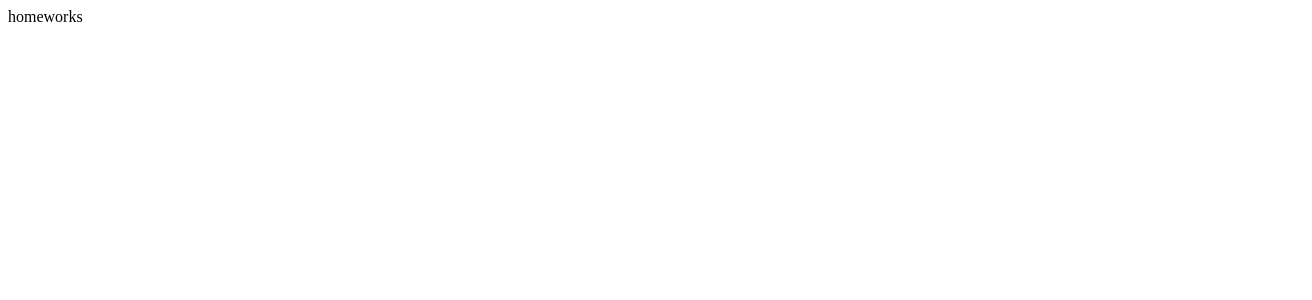
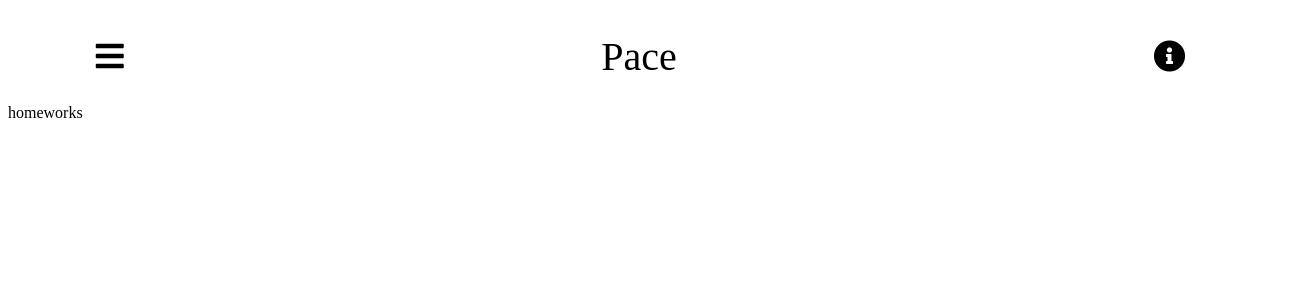
Before and after one commit to zakattack9/AI-Scholars-Hack, an Angular app: page / in a window 1280 px wide. Shown: the top 300 px of the page, 1312 px wide, since content can reach past the window. Built offline with nearby package versions, Linux system fonts and the light colour scheme.

Commit message:
style header

```diff
--- a/src/app/Components/Header/header.component.html
+++ b/src/app/Components/Header/header.component.html
@@ -1 +1,5 @@
-<div class="header-container">Pace</div>
+<div class="header-container">
+  <i class="fas fa-bars"></i>
+  <div class="title">Pace</div>
+  <i class="fas fa-info-circle"></i>
+</div>
--- a/src/app/Components/Header/header.component.scss
+++ b/src/app/Components/Header/header.component.scss
@@ -0,0 +1,19 @@
+.header-container {
+  width: 100%;
+  height: 12vh;
+  display: flex;
+  justify-content: space-between;
+  align-items: center;
+  .fas {
+    transform: scale(2, 2);
+  }
+  .title {
+    font-size: 250%;
+  }
+  .fa-bars {
+    padding-left: 5%;
+  }
+  .fa-info-circle {
+    padding-right: 5%;
+  }
+}
--- a/src/app/app.component.html
+++ b/src/app/app.component.html
@@ -1 +1,2 @@
+<app-header></app-header>
 <router-outlet></router-outlet>
--- a/src/app/app.module.ts
+++ b/src/app/app.module.ts
@@ -3,9 +3,10 @@ import { NgModule } from '@angular/core';
 import { RouterModule } from '@angular/router';
 import { AppComponent } from './app.component';
 import { HomeComponent } from './Pages/Home/home.component';
+import { HeaderComponent } from './Components/Header/header.component';
 
 @NgModule({
-  declarations: [AppComponent, HomeComponent],
+  declarations: [AppComponent, HomeComponent, HeaderComponent],
   imports: [
     BrowserModule,
     RouterModule.forRoot([{ path: '', component: HomeComponent }])
--- a/src/index.html
+++ b/src/index.html
@@ -1,14 +1,19 @@
 <!doctype html>
 <html lang="en">
+
 <head>
   <meta charset="utf-8">
   <title>AIScholarsHack</title>
   <base href="/">
 
   <meta name="viewport" content="width=device-width, initial-scale=1">
+  <link rel="stylesheet" href="https://use.fontawesome.com/releases/v5.5.0/css/all.css" integrity="sha384-B4dIYHKNBt8Bc12p+WXckhzcICo0wtJAoU8YZTY5qE0Id1GSseTk6S+L3BlXeVIU"
+    crossorigin="anonymous">
   <link rel="icon" type="image/x-icon" href="favicon.ico">
 </head>
+
 <body>
   <app-root></app-root>
 </body>
+
 </html>
```
Also changed, not shown: src/app/Components/Header/header.component.ts (+10 -0 lines).
